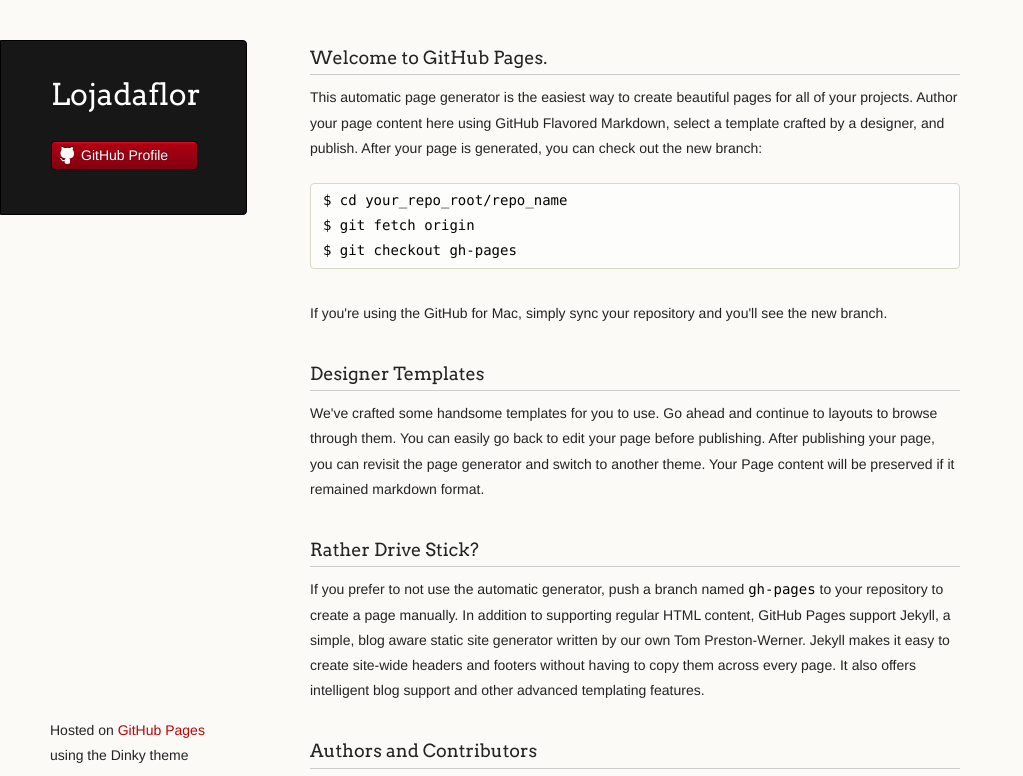
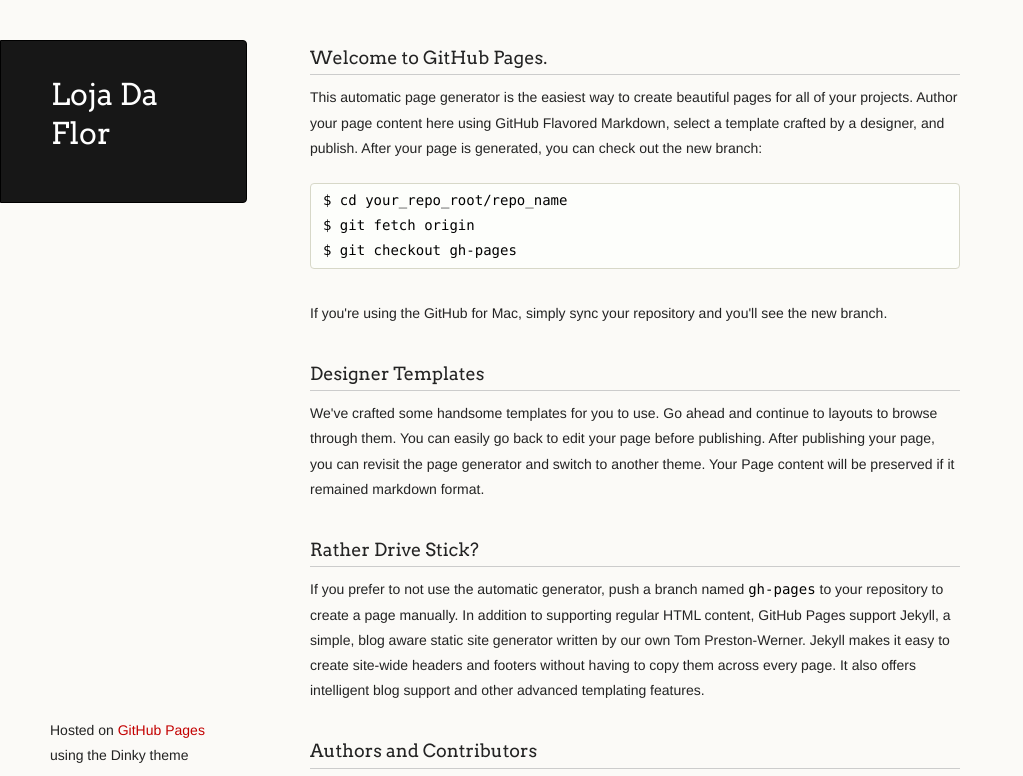
Before and after one commit to lojadaflor/lojadaflor.github.io, a plain HTML site: page index.html in a window 1280 px wide. Shown: the top 776 px of the page, without its empty margins (0-1023 px from the left). Drawn offline with Linux system fonts and the light colour scheme.

Commit message:
Update index.html

```diff
--- a/index.html
+++ b/index.html
@@ -16,14 +16,12 @@
   <body>
     <div class="wrapper">
       <header>
-        <h1 class="header">Lojadaflor</h1>
+        <h1 class="header">Loja Da Flor</h1>
         <p class="header"></p>
 
 
 
-        <ul>
-          <li><a class="buttons github" href="https://github.com/lojadaflor">GitHub Profile</a></li>
-        </ul>
+
 
       </header>
       <section>
```
